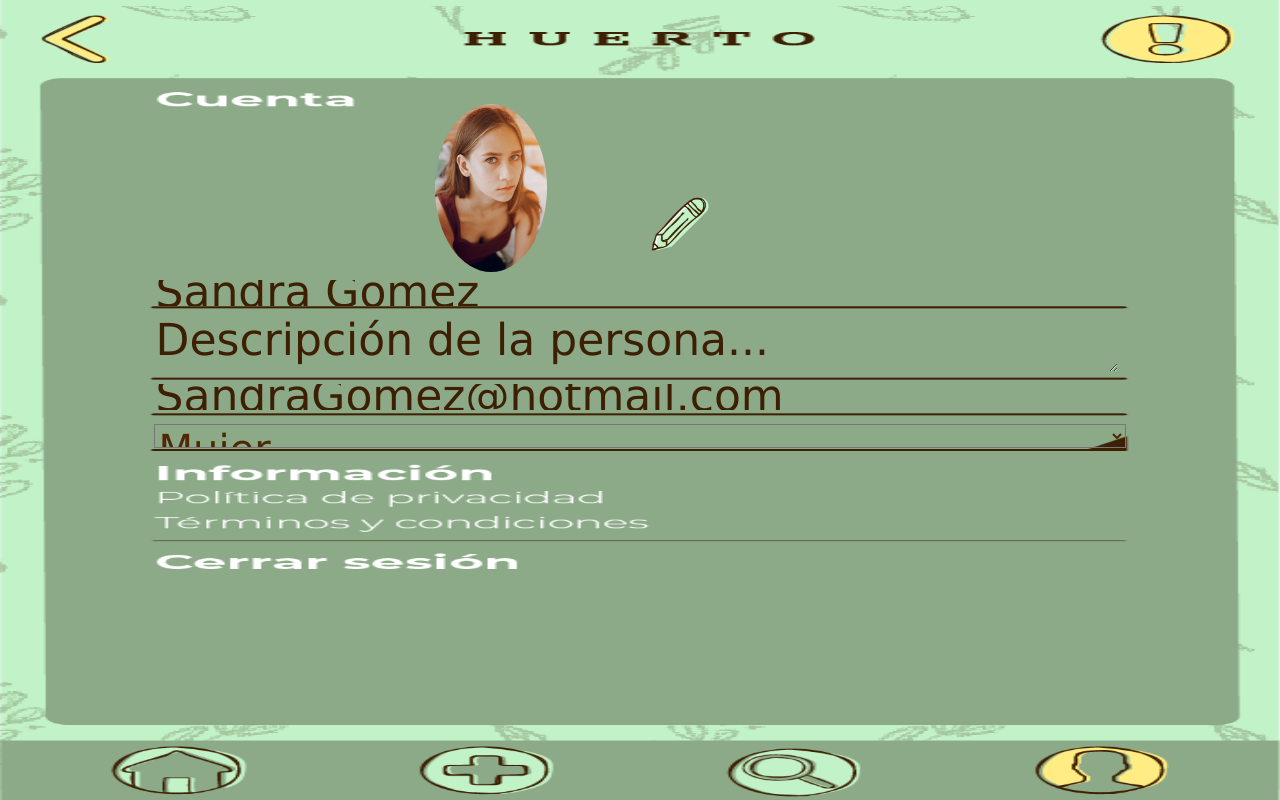
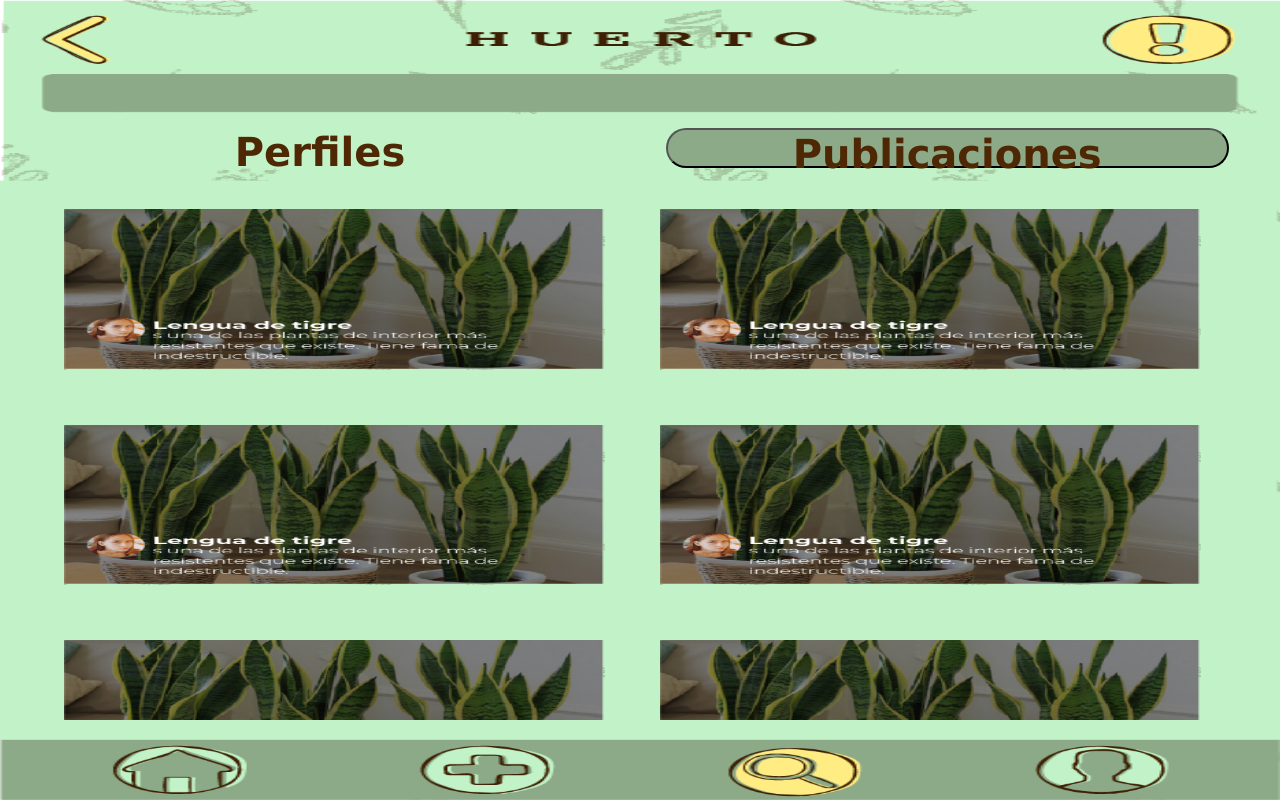
Before and after one commit to NorbertMosinski/Huerto, a plain HTML site: page index.html in a window 1280 px wide. Drawn offline with Linux system fonts and the light colour scheme.

Commit message:
search section finished

```diff
--- a/css/stylesheet.css
+++ b/css/stylesheet.css
@@ -670,3 +670,67 @@ div.sharesContent{
     background: transparent;
 }
 /*end of profile section*/
+
+/* search section */
+.searchProfilesOpt{
+    display: inline-block;
+    position: absolute;
+    top: 16%;
+    left: 3%;
+    height: 5%;
+    width: 44%;
+    font-size: 250%;
+    /*background: rgb(140, 170, 136);*/
+    background: transparent;
+    border: none;
+    border-radius: 10%;
+    font-weight: 600;
+    font-family: Verdana, Geneva, Tahoma, sans-serif;
+    color: rgb(78, 40, 4);
+}
+.searchArticlesOpt{
+    display: inline-block;
+    position: absolute;
+    top: 16%;
+    right: 4%;
+    height: 5%;
+    width: 44%;
+    font-size: 250%;
+    background: rgb(140, 170, 136);
+    border-radius: 20px;
+    font-weight: 600;
+    font-family: Verdana, Geneva, Tahoma, sans-serif;
+    color: rgb(78, 40, 4);
+}
+
+.searchText{
+    position: absolute;
+    top: 9.2%;
+    left: 3%;
+    height: 4.5%;
+    width: 93%;
+    font-size: 250%;
+    text-align: center;
+    background: transparent;
+    border: none;
+    font-weight: 600;
+    font-family: Verdana, Geneva, Tahoma, sans-serif;
+    color: rgb(78, 40, 4);
+}
+
+.searchResults{
+    right: 3%;
+    position: absolute;
+    width: 94%;
+    height: 67%;
+    top: 23%;
+    overflow: scroll;
+    left: 3%;
+    display: inline;
+}
+.result{
+    margin: 2.1%;
+    height: 30%;
+    width: 45%;
+}
+/* end of search section*/
--- a/index.html
+++ b/index.html
@@ -124,7 +124,10 @@
 		<button id="publicationSearch" class="homeSearch"></button>
 		<button id="publicacionProfile" class="homeProfile"></button>
 	</section>
-	<section id="profileManagement" class="show">
+	<section id="privateProfile" class="hide">
+
+	</section>
+	<section id="profileManagement" class="hide">
 		<img src="img/background/profileConfiguration.png" alt="Home" class="homeBkg">
 		<button id="profileManagementInfo" class="homeInfo"></button>
 		<button id="profileManagementBack" class="homeBack"></button>
@@ -149,6 +152,38 @@
 		<button id="profileManagementSearch" class="homeSearch"></button>
 		<button id="profileManagementProfile" class="homeProfile"></button>
 	</section>
+	<section id="search" class="show">
+		<img src="img/background/searchProfile.png" alt="Home" class="homeBkg">
+		<button id="search" class="homeInfo"></button>
+		<button id="searchBack" class="homeBack"></button>
+
+		<input type="text" id="searchText" class="searchText">
+
+		<button id="searchProfilesOpt" class="searchProfilesOpt">Perfiles</button>
+		<button id="searchArticlesOpt" class="searchArticlesOpt">Publicaciones</button>
+
+		<div id="searchResults" class="searchResults">
+
+			<img src="img/background/shareAdvice.PNG" alt="" class="result">
+			<img src="img/background/shareAdvice.PNG" alt="" class="result">
+			<img src="img/background/shareAdvice.PNG" alt="" class="result">
+			<img src="img/background/shareAdvice.PNG" alt="" class="result">
+			<img src="img/background/shareAdvice.PNG" alt="" class="result">
+			<img src="img/background/shareAdvice.PNG" alt="" class="result">
+			<img src="img/background/shareAdvice.PNG" alt="" class="result">
+			<img src="img/background/shareAdvice.PNG" alt="" class="result">
+			<img src="img/background/shareAdvice.PNG" alt="" class="result">
+			<img src="img/background/shareAdvice.PNG" alt="" class="result">
+			<img src="img/background/shareAdvice.PNG" alt="" class="result">
+			<img src="img/background/shareAdvice.PNG" alt="" class="result">
+
+		</div>
+
+		<button id="searchHome" class="home"></button>
+		<button id="searchShare" class="homeShare"></button>
+		<button id="searchSearch" class="homeSearch"></button>
+		<button id="searchProfile" class="homeProfile"></button>
+	</section>
 </body>
 
 </html>
```
